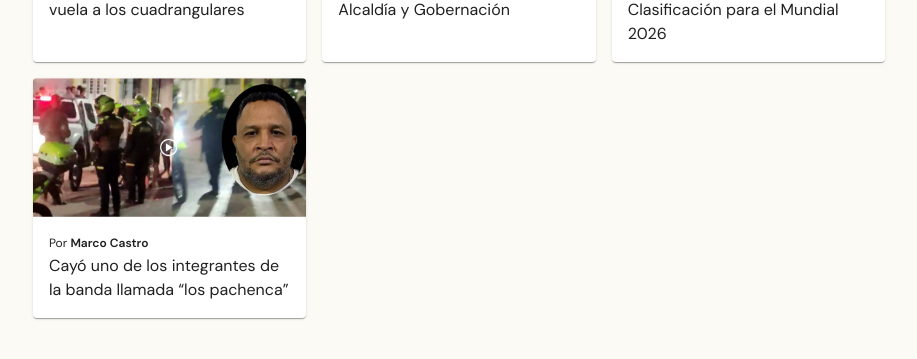
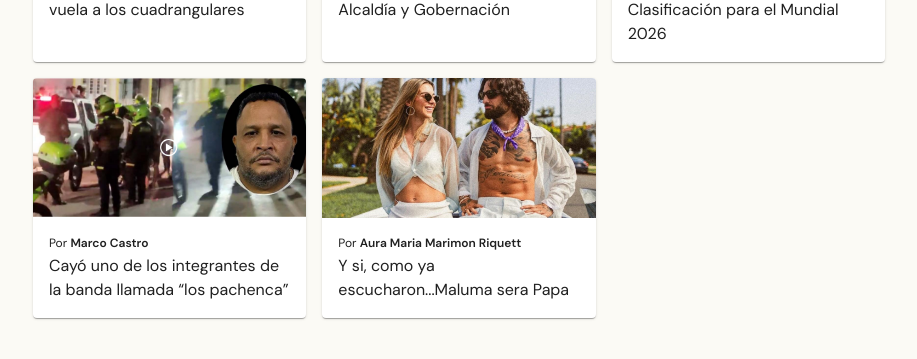
Before and after one commit to jaravad/revista-cantala, a React (Vite) app: page /noticias in a window 1280 px wide. Shown: the part 711-1070 px from the top of the page, without its empty margins (181-1098 px from the left). Built offline with nearby package versions, Linux system fonts and the light colour scheme.

Commit message:
Add article

```diff
--- a/src/data/index.js
+++ b/src/data/index.js
@@ -30,6 +30,8 @@ import MarcoFair from '../entrepeneurship/MarcoFair'
 import victorFairImg from '../assets/entrepeneurship/marco/1.png'
 import orlandoImg from '../assets/infographics/orlando/1.jpeg'
 import Orlando from '../infographics/Orlando'
+import Aura from '../news/Aura'
+import auraImg from '../assets/news/aura/1.jpeg'
 
 export const authors = {
   cris: 'Cristian Alvarez',
@@ -92,6 +94,14 @@ export const news = [
     id: 'integrante-de-los-pachenca-capturado',
     author: authors.marco,
     previewImage: marcoNewsImg,
+  },
+
+  {
+    component: Aura,
+    title: 'Y si, como ya escucharon...Maluma sera Papa',
+    id: 'maluma-sera-papa',
+    author: authors.aura,
+    previewImage: auraImg,
   },
 ]
 
--- /dev/null
+++ b/src/news/Aura.jsx
@@ -0,0 +1,31 @@
+import React from 'react'
+import ArticleWrapper from '../components/ArticleWrapper'
+import Title from '../components/Title'
+import { Box, Typography } from '@mui/material'
+import mainImg from '../assets/news/aura/1.jpeg'
+import AuthorLine from '../components/AuthorLine'
+import { authors } from '../data'
+
+const Aura = () => {
+  return (
+    <ArticleWrapper>
+      <Title>Y si, como ya escucharon...Maluma sera Papa</Title>
+      <AuthorLine>{authors.aura}</AuthorLine>
+      <Box mb={2}>
+        <img src={mainImg} alt="Maluma" style={{ maxWidth: '100%' }} />
+      </Box>
+      <Typography paragraph>
+        Dentro de unos post que Publico el cantante colombiano en su red social
+        de instagram, pudimos confirmar que pasara a una nueva etapa en su vida,
+        cumpliendo el rol de ser papa. Con mucha nostalgia y entusiasmo le
+        hicieron saber la noticia por un concierto realizado en Chile el pasado
+        10 de septiembre, sus seguidores se han unido a esta excelente noticia
+        tomndolo con toda la acepción y apoyo hacia el cantante en esta nueva
+        etapa que cruza junto a su pareja Susana Gomez. !Felicidades en este
+        nuevo reto!
+      </Typography>
+    </ArticleWrapper>
+  )
+}
+
+export default Aura
```
Also changed, not shown: src/assets/news/aura/1.jpeg (added).
